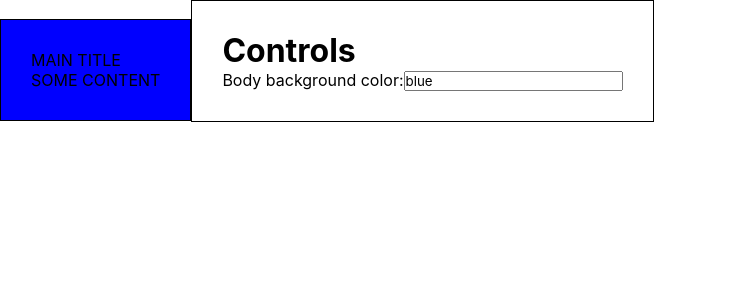
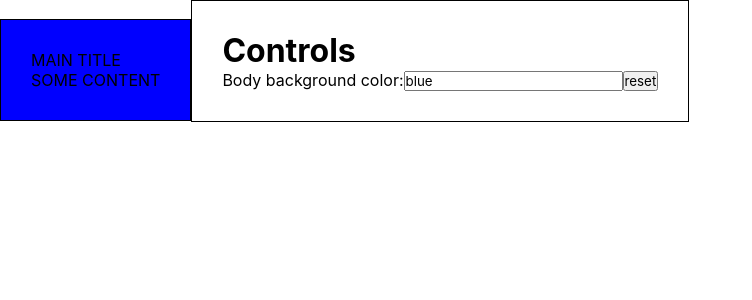
Before and after one commit to bananno/designer, a React (Create React App) app: page / in a window 1280 px wide. Shown: the top 300 px of the page, without its empty margins (0-752 px from the left). Built offline with nearby package versions, Linux system fonts and the light colour scheme.

Commit message:
Add reset button for input field

```diff
--- a/src/App.js
+++ b/src/App.js
@@ -19,11 +19,21 @@ class App extends Component {
     });
   }
 
+  resetBackgroundColorField = () => {
+    var newCanvasStyle = this.state.canvas;
+    newCanvasStyle['body-background-color-input'] = newCanvasStyle['body-background-color'];
+    this.setState({
+      canvas: newCanvasStyle
+    });
+  }
+
   render() {
     return (
       <div className="App">
         <Canvas style={this.state.canvas}/>
-        <Control style={this.state.canvas} changeBackgroundColor={this.changeBackgroundColor}/>
+        <Control style={this.state.canvas}
+          changeBackgroundColor={this.changeBackgroundColor}
+          resetBackgroundColorField={this.resetBackgroundColorField}/>
       </div>
     );
   }
--- a/src/Control/Control.js
+++ b/src/Control/Control.js
@@ -9,6 +9,7 @@ class Control extends Component {
         <div>
           Body background color:
           <input value={bodyBackgroundColor} onChange={this.props.changeBackgroundColor}/>
+          <button onClick={this.props.resetBackgroundColorField}>reset</button>
         </div>
       </div>
     );
```
